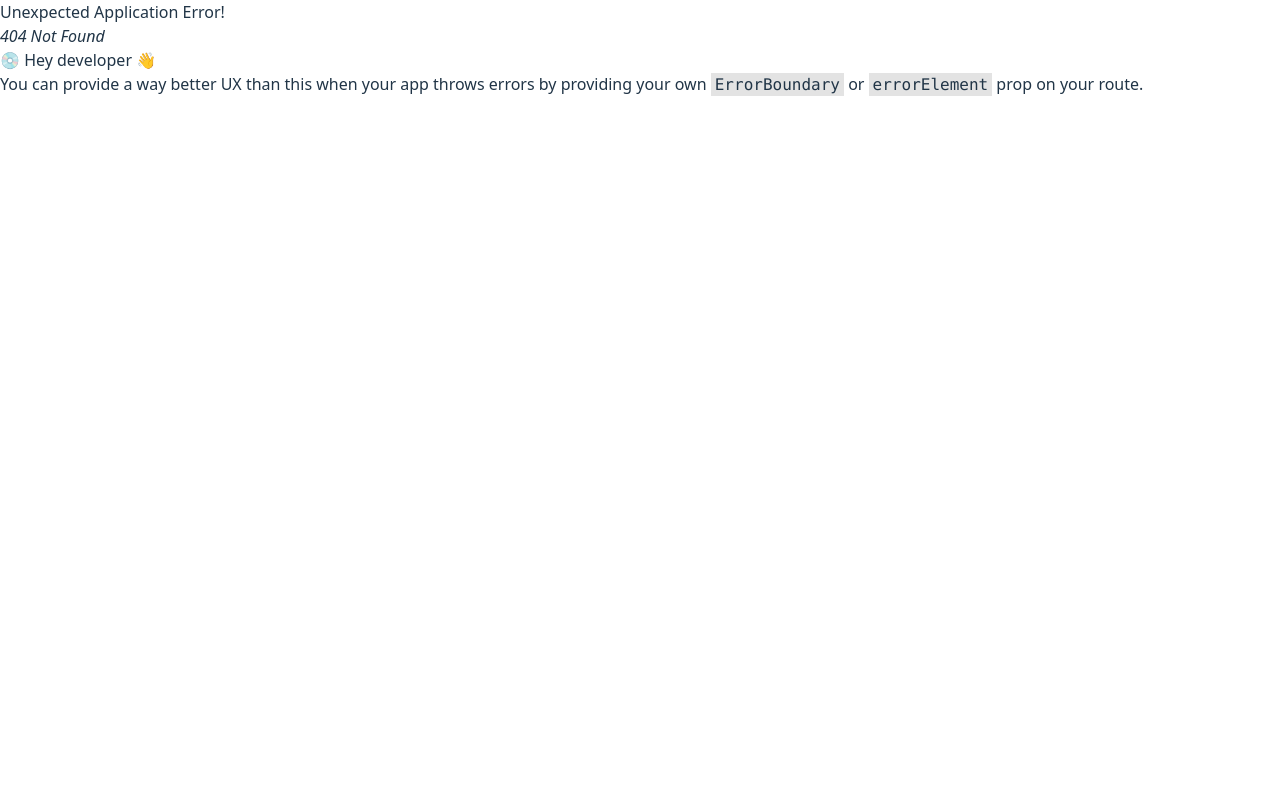
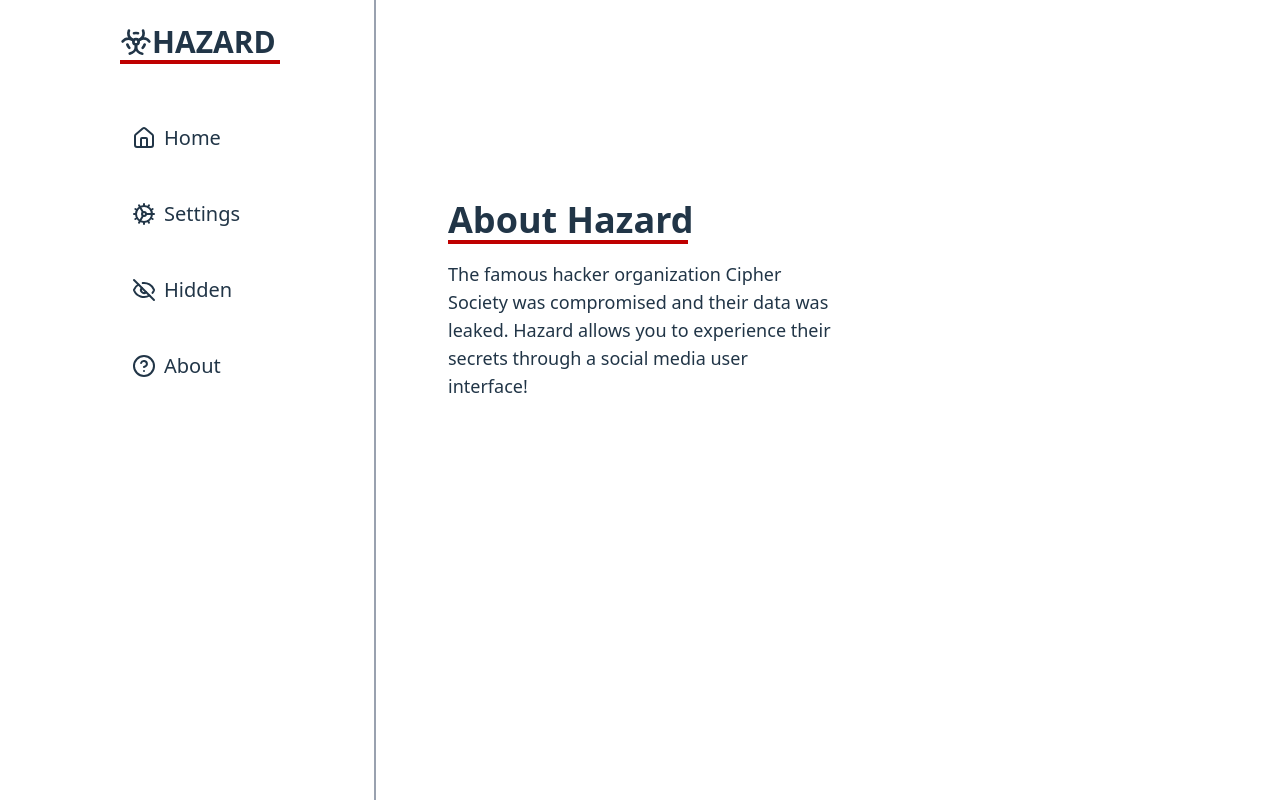
Before and after one commit to eskilschjong/hazard, a React (Vite) app: page /about in a window 1280 px wide. Before the commit this address had no page. Built offline with nearby package versions, Linux system fonts and the light colour scheme.

Commit message:
feat: add About page

```diff
--- a/src/App.tsx
+++ b/src/App.tsx
@@ -1,6 +1,7 @@
 import './App.css'
 import { Navbar } from './components/Navbar'
 import { Feed } from './components/Feed'
+import { About } from './components/About'
 import { createBrowserRouter, RouterProvider, Outlet } from 'react-router-dom'
 
 const Layout = () => (
@@ -16,6 +17,7 @@ const router = createBrowserRouter([
     children: [
       { path: "/", element: <Feed sortBy="default" /> },
       { path: "/hidden", element: <Feed sortBy="hidden" /> },
+      { path: "/about", element: <About />},
       { path: `/user/:userId`, element: <Feed sortBy='user' />},
       { path: `/length`, element: <Feed sortBy='length' />},
       { path: `/danger`, element: <Feed sortBy='danger' />}
--- /dev/null
+++ b/src/components/About.tsx
@@ -0,0 +1,16 @@
+
+export const About = () => {
+    return (
+        <div className="ml-[35vw]">
+            <h1 className="text-4xl mt-[25vh] font-semibold">About Hazard</h1>
+            <div className="w-60 h-1 bg-[#BF0000] mb-4"></div>
+            <p className="w-[30vw] text-lg">
+                The famous hacker organization Cipher Society was compromised and their data was leaked.
+                Hazard allows you to experience their secrets through a social media user interface!
+            </p>
+        </div>
+    )
+
+}
+
+export default About;
```
